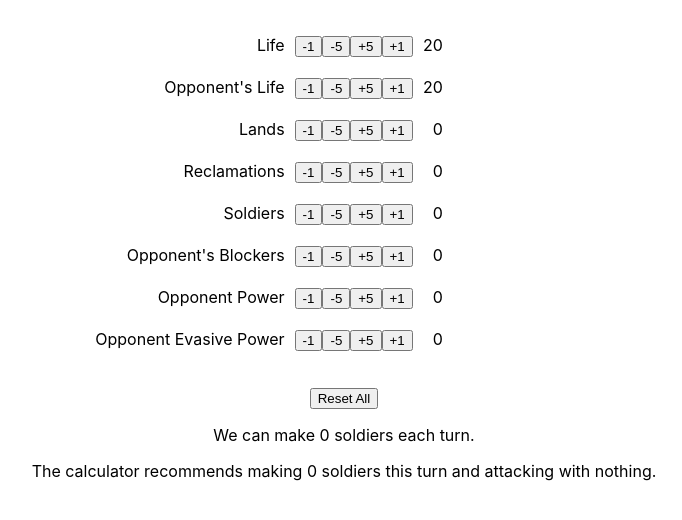
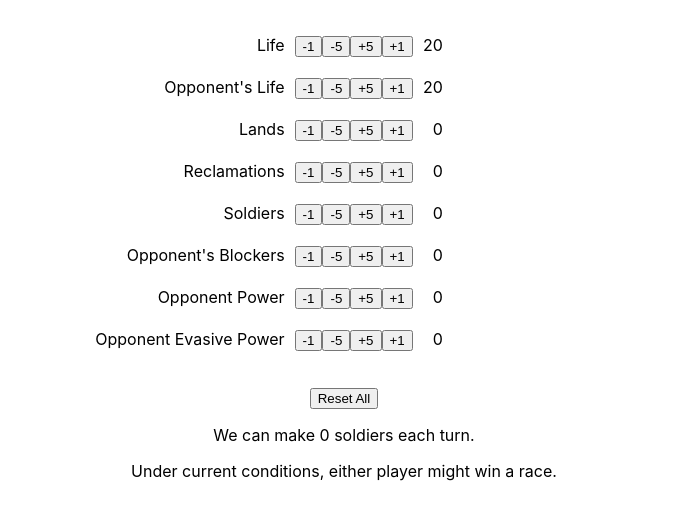
Before and after one commit to afroiland/doh-calculator, a React (Create React App) app: page / in a window 1280 px wide. Shown: the top 520 px of the page, without its empty margins (296-978 px from the left). Built offline with nearby package versions, Linux system fonts and the light colour scheme.

Commit message:
Change wording

```diff
--- a/src/components/result-display.jsx
+++ b/src/components/result-display.jsx
@@ -3,13 +3,14 @@ import React, { Component } from 'react';
 class Display extends Component {
   render() {
     console.log("this.props: ", this.props);
-    let { productionCapacity, productionRecommendation, attackRecommendation } = this.props.displayValues;
+    let { productionCapacity, raceResult } = this.props.displayValues;
     return (
       <div style={{textAlign: 'center'}}>
         {/* <p>You have {this.props.displayValues.soldiers} soldiers.</p> */}
         <p>We can make {productionCapacity} {productionCapacity === 1 ? "soldier" : "soldiers"} each turn.</p>
-        <p>The calculator recommends making {productionRecommendation} {productionRecommendation === 1 ? "soldier" : "soldiers"} this
-          turn and attacking with {attackRecommendation}.</p>
+        <p>Under current conditions, {raceResult} a race.</p>
+        {raceResult === "we will win" && <p>Let's make soldiers and attack.</p>}
+        {raceResult === "the opponent will win" && <p>Let's leave our soldiers back to block.</p>}
       </div>
     );
   }
--- a/src/functions/calc.js
+++ b/src/functions/calc.js
@@ -1,12 +1,9 @@
 export function calc(state) {
-  //console.log("state: ", state);
-
   let { life, oppLife, lands, reclamations, soldiers, oppBlockers, oppPower, oppEvasivePower } = state;
 
   let results = {
     productionCapacity: Math.floor((lands / 4) * (1 + reclamations)),
-    productionRecommendation: 0,
-    attackRecommendation: "nothing"
+    raceResult: "either player might win"
   };
 
   let tempLife = life;
@@ -17,29 +14,30 @@ export function calc(state) {
 
   for (let i = 0; i < 50; i++) {
     tempOppLife -= (tempSoldiers - oppBlockers) < 0 ? 0 : (tempSoldiers - oppBlockers);
+
     if (tempOppLife < 1) {
       console.log("we win race in " + (i + 1) + " turns");
+      results.raceResult = "we will win";
       break;
     }
+
     tempLife += tempSoldiers;
     tempSoldiers -= oppBlockers;
-    if (tempSoldiers < 0) {
-      tempSoldiers = 0;
-    }
+
+    tempSoldiers < 0 && (tempSoldiers = 0);
+
     tempSoldiers += results.productionCapacity;
     tempLife -= (tempOppPower + tempOppEvasivePower);
 
     if (tempLife < 1) {
       console.log("opp wins race in " + i + " turns");
+      results.raceResult = "the opponent will win";
       break;
     }
-
-
-
   }
 
   if (oppLife <= soldiers - oppBlockers) {
-    results.attackRecommendation = "everything";
+    results.raceResult = "we will win"
   }
 
   return results;
```
